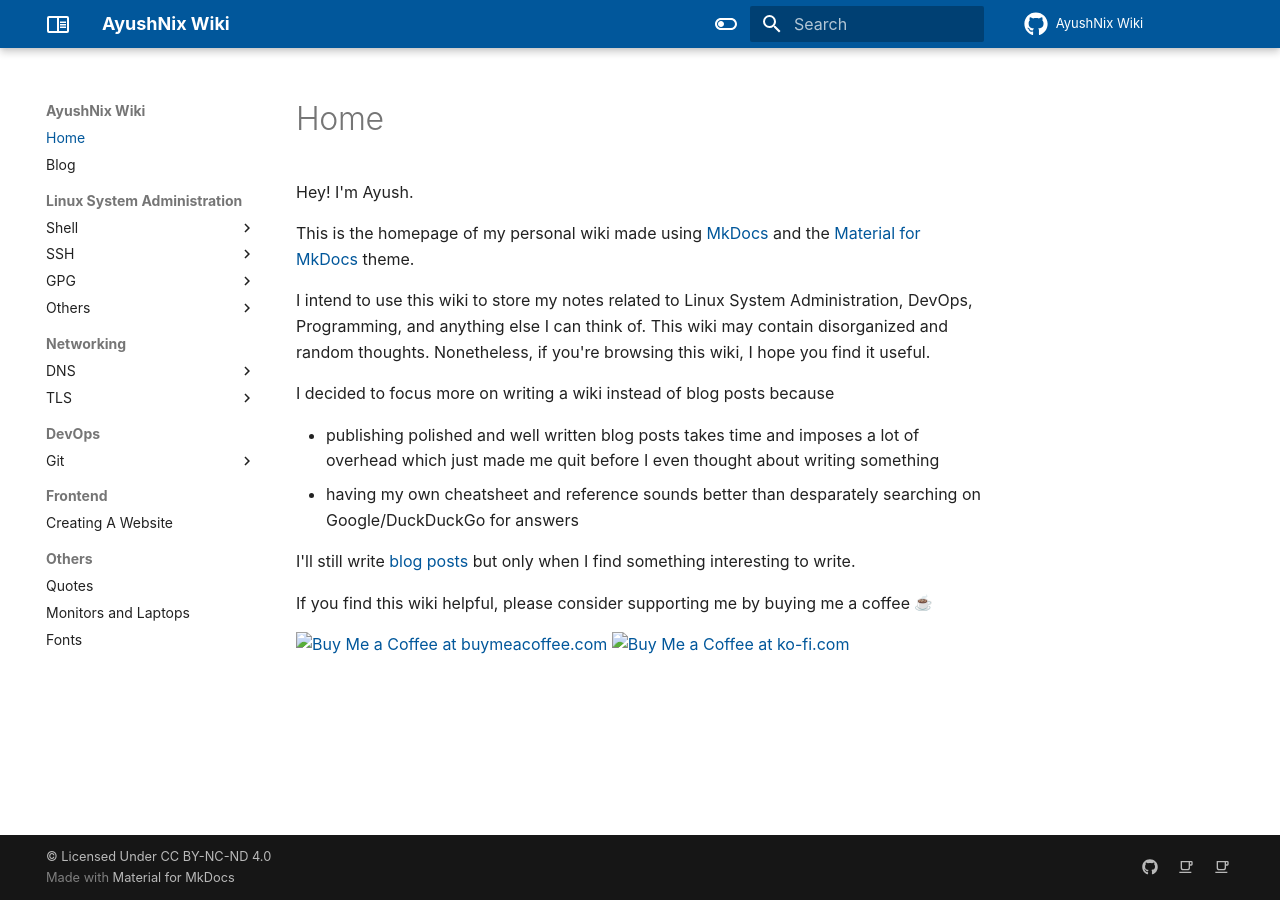
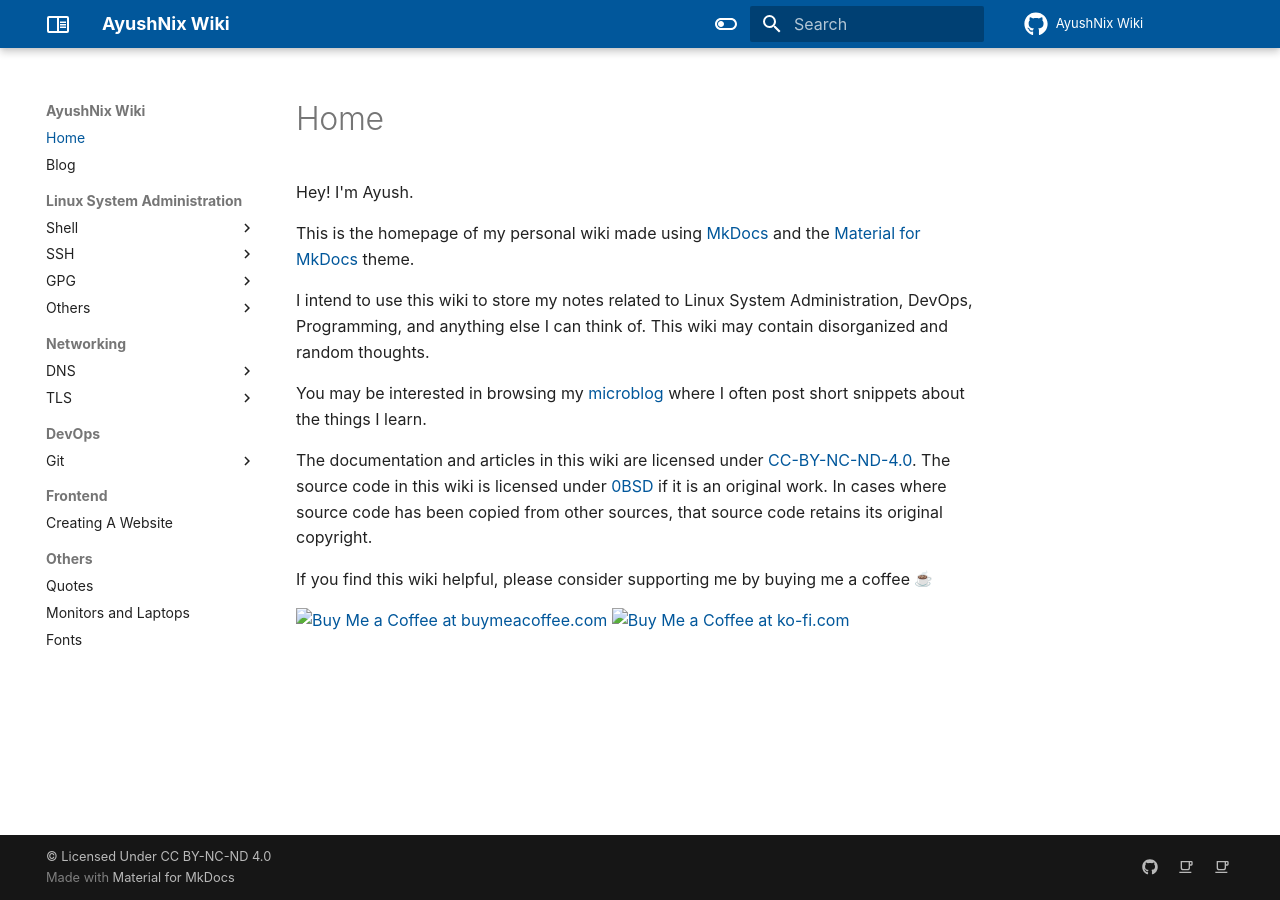
Before and after one commit to ayushnix/wiki, an MkDocs documentation site: the page built from docs/index.md, in a window 1280 px wide. Built offline with MkDocs 1.6.1 and Material for MkDocs 9.7.7, drawn with Linux system fonts in a browser that asks for light colours; emoji names are drawn with the system emoji font; comment, search, counter and statistics services are not loaded.

Commit message:
update license, switch to alternative md links
also added link to microblog which will be published soon

```diff
--- a/docs/index.md
+++ b/docs/index.md
@@ -6,24 +6,27 @@ date: 2021-06-06
 
 Hey! I'm Ayush.
 
-This is the homepage of my personal wiki made using [MkDocs](https://www.mkdocs.org) and the
-[Material for MkDocs](https://squidfunk.github.io/mkdocs-material/) theme.
+This is the homepage of my personal wiki made using [MkDocs][1] and the [Material for MkDocs][2]
+theme.
 
 I intend to use this wiki to store my notes related to Linux System Administration, DevOps,
 Programming, and anything else I can think of. This wiki may contain disorganized and random
-thoughts. Nonetheless, if you're browsing this wiki, I hope you find it useful.
+thoughts.
 
-I decided to focus more on writing a wiki instead of blog posts because
+You may be interested in browsing my [microblog][3] where I often post short snippets about the
+things I learn.
 
-- publishing polished and well written blog posts takes time and imposes a lot of overhead which
-  just made me quit before I even thought about writing something
-- having my own cheatsheet and reference sounds better than desparately searching on
-  Google/DuckDuckGo for answers
-
-I'll still write [blog posts](https://blog.ayushnix.com) but only when I find something interesting
-to write.
+The documentation and articles in this wiki are licensed under [CC-BY-NC-ND-4.0][4]. The source code
+in this wiki is licensed under [0BSD][5] if it is an original work. In cases where source code has
+been copied from other sources, that source code retains its original copyright.
 
 If you find this wiki helpful, please consider supporting me by buying me a coffee :coffee:
 
 <a href='https://www.buymeacoffee.com/ayushnix' target='_blank' rel="noopener"><img height='36' style='border:0px;height:36px;' src='https://cdn.buymeacoffee.com/buttons/default-blue.png' border='0' alt='Buy Me a Coffee at buymeacoffee.com' /></a>
 <a href='https://ko-fi.com/O5O64SQ4C' target='_blank' rel="noopener"><img height='36' style='border:0px;height:36px;' src='https://cdn.ko-fi.com/cdn/kofi1.png?v=2' border='0' alt='Buy Me a Coffee at ko-fi.com' /></a>
+
+[1]: https://www.mkdocs.org
+[2]: https://squidfunk.github.io/mkdocs-material
+[3]: https://microblog.ayushnix.com
+[4]: https://creativecommons.org/licenses/by-nc-nd/4.0/legalcode.txt
+[5]: https://spdx.org/licenses/0BSD.html
```
